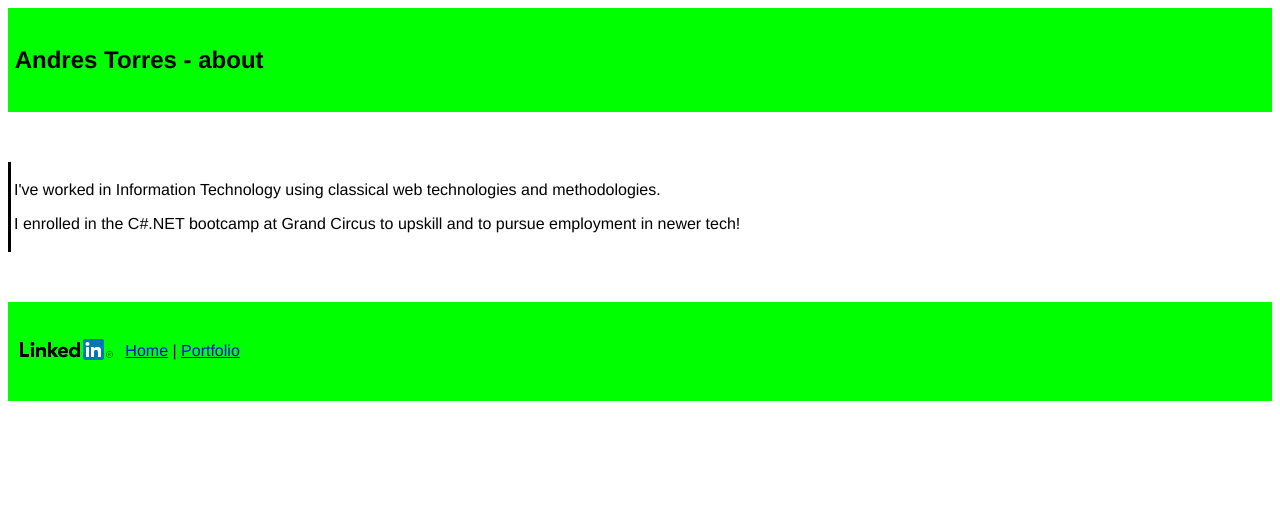
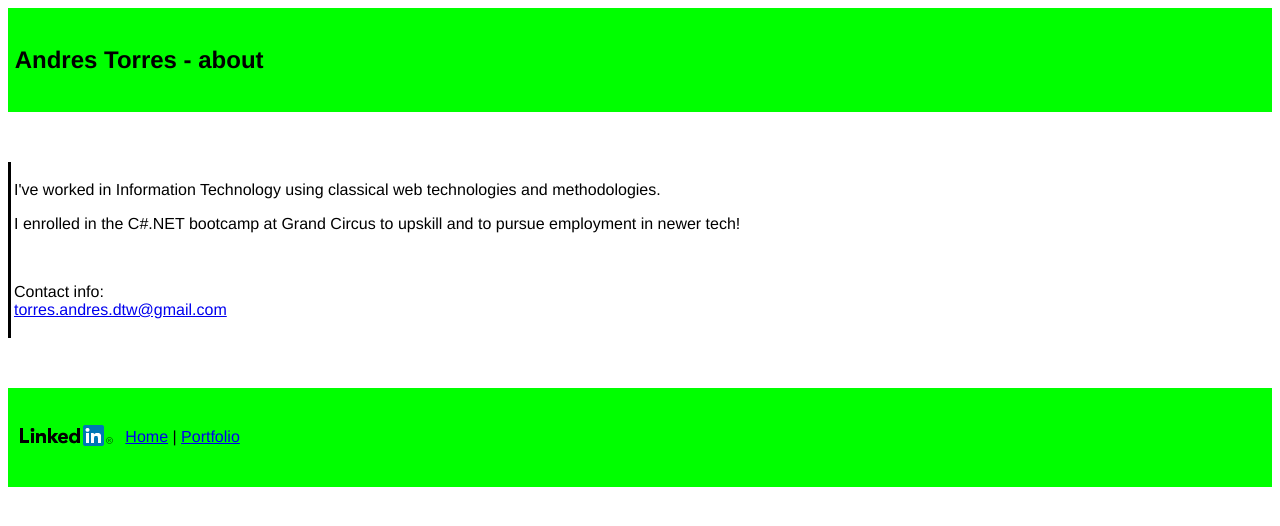
Before and after one commit to andres-torres-2020/andres-torres-2020.github.io, a plain HTML site: page About.html in a window 1280 px wide. Drawn offline with Linux system fonts and the light colour scheme.

Commit message:
Added contact info.

```diff
--- a/About.html
+++ b/About.html
@@ -23,6 +23,10 @@
 						<td>
 							<p>I've worked in Information Technology using classical web technologies and methodologies.</p>
 							<p>I enrolled in the C#.NET bootcamp at Grand Circus to upskill and to pursue employment in newer tech!</p>
+							<p>&nbsp;</p>
+							<p>Contact info:<br />
+								<a href="mailto:torres.andres.dtw@gmail.com">torres.andres.dtw@gmail.com</a>
+							</p>
 						</td>
 					</tr>
 				</table>
```
